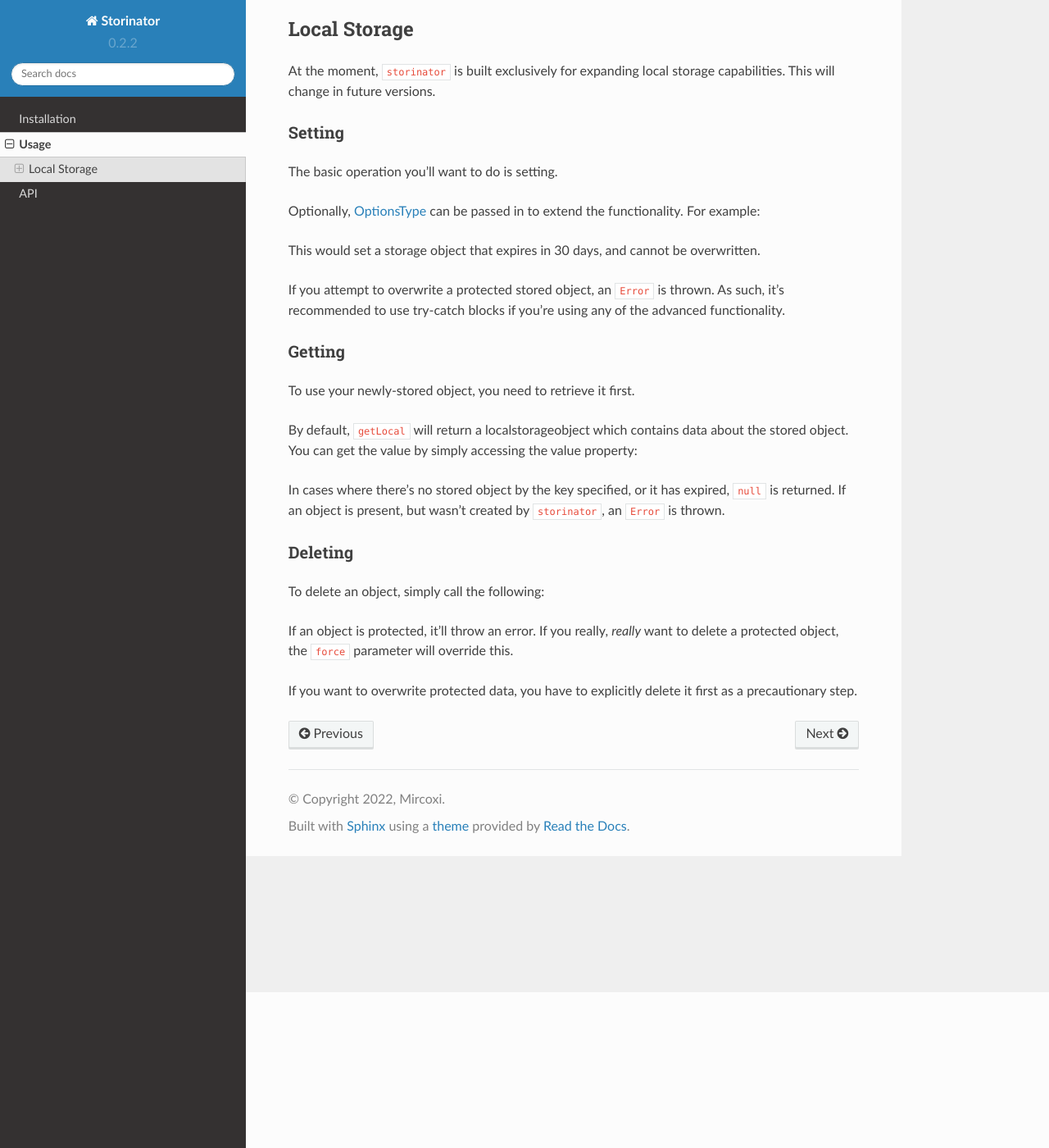
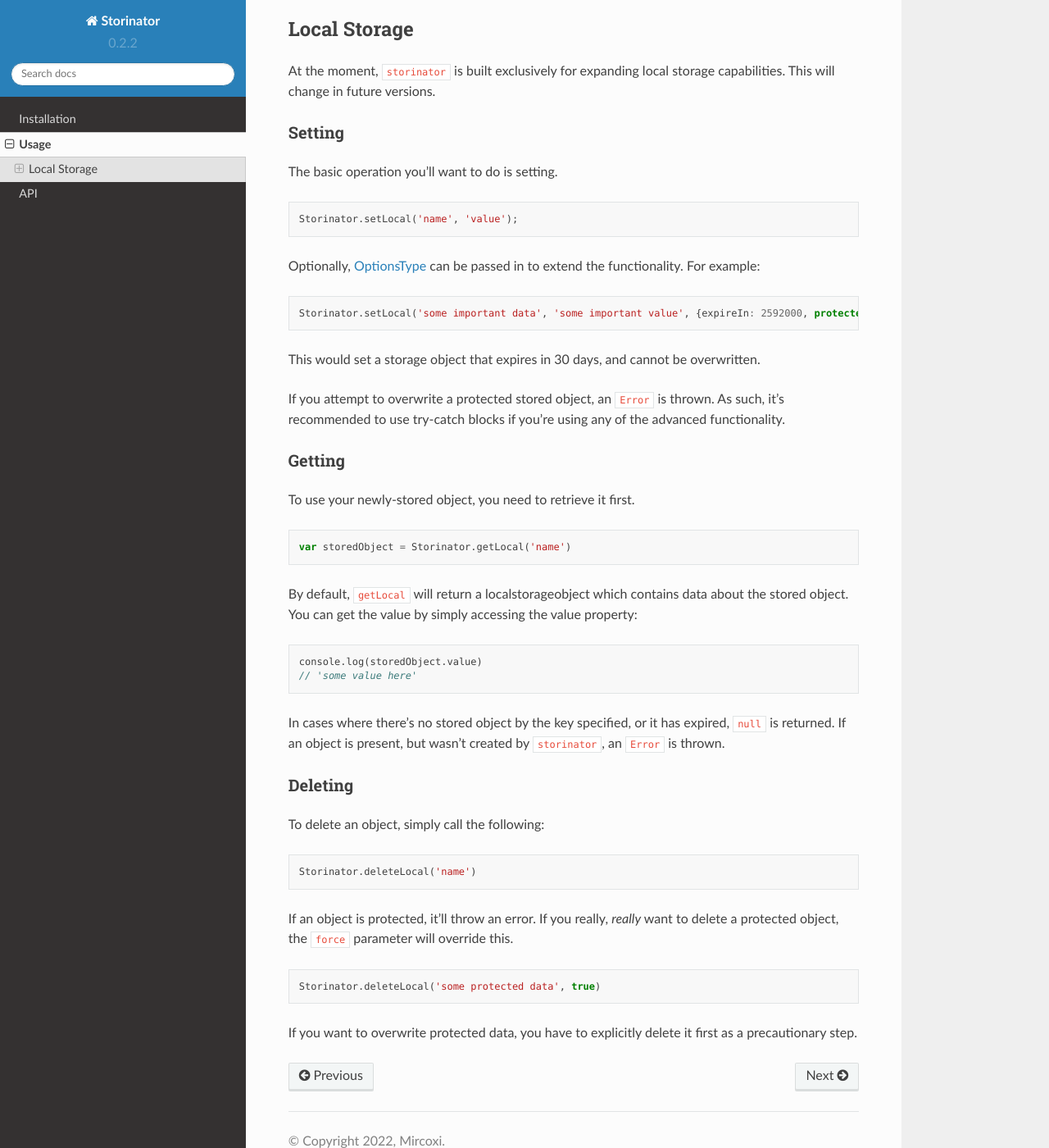
Before and after one commit to Mircoxi/storinator, a Sphinx documentation site: the page built from docs/source/usage.rst, in a window 1280 px wide and 1400 px high, scrolled down 190 px. Shown: the whole window at 82% size. Built offline with Sphinx 7.4.7 and the Read the Docs theme 2.0.0, drawn with Linux system fonts in a browser that asks for light colours; some of the changed lines change nothing that is shown.

Commit message:
Minor fix to docs.

```diff
--- a/docs/source/conf.py
+++ b/docs/source/conf.py
@@ -17,6 +17,7 @@
     'sphinx.ext.autodoc',
     'sphinx.ext.autosummary',
     'sphinx.ext.intersphinx',
+    'sphinx_toolbox.code'
 ]
 
 intersphinx_mapping = {
--- a/docs/source/usage.rst
+++ b/docs/source/usage.rst
@@ -17,11 +17,13 @@
 The basic operation you'll want to do is setting.
 
 .. code-block:: javascript
+
     Storinator.setLocal('name', 'value');
 
 Optionally, :ref:`options` can be passed in to extend the functionality. For example:
 
 .. code-block:: javascript
+
     Storinator.setLocal('some important data', 'some important value', {expireIn: 2592000, protected: true});
 
 This would set a storage object that expires in 30 days, and cannot be overwritten.
@@ -35,12 +37,14 @@
 To use your newly-stored object, you need to retrieve it first.
 
 .. code-block:: javascript
+
     var storedObject = Storinator.getLocal('name')
 
 By default, :code:`getLocal` will return a :ref:`localstorageobject` which contains data about the stored object.
 You can get the value by simply accessing the value property:
 
 .. code-block:: javascript
+
     console.log(storedObject.value)
     // 'some value here'
 
@@ -53,12 +57,14 @@
 To delete an object, simply call the following:
 
 .. code-block:: javascript
+
     Storinator.deleteLocal('name')
 
 If an object is protected, it'll throw an error. If you really, `really` want to delete a protected object,
 the :code:`force` parameter will override this.
 
 .. code-block:: javascript
+
     Storinator.deleteLocal('some protected data', true)
 
 If you want to overwrite protected data, you have to explicitly delete it first as a precautionary step.
```
